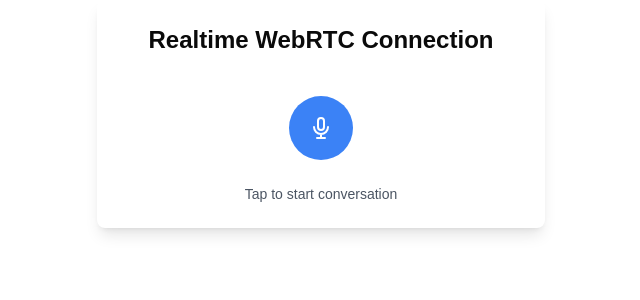
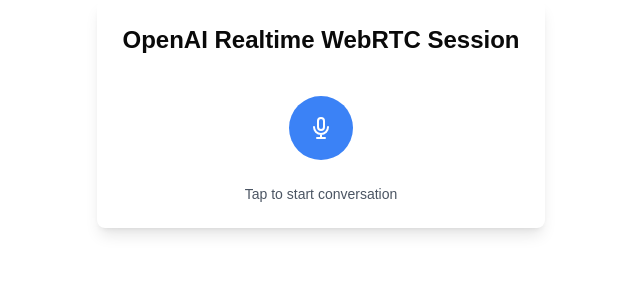
Before and after one commit to heefan/pi4b-jojo, a Next.js app in the folder jojo-client/: page / in a window 1280 px wide. Shown: the top 300 px of the page, without its empty margins (319-959 px from the left). Built offline with nearby package versions, Linux system fonts and the light colour scheme.

Commit message:
update readme

```diff
--- a/jojo-client/app/page.tsx
+++ b/jojo-client/app/page.tsx
@@ -134,7 +134,7 @@
     <div className="flex items-center justify-center">
       <div className="max-w-md w-full p-6 bg-white dark:bg-gray-800 rounded-lg shadow-lg">
         <h1 className="text-2xl font-bold mb-10 text-center dark:text-gray-100">
-          Realtime WebRTC Connection
+          OpenAI Realtime WebRTC Session
         </h1>
 
         <div className="space-y-6">
```
Also changed, not shown: 1 other file (tests, documents, lock files or other folders).
